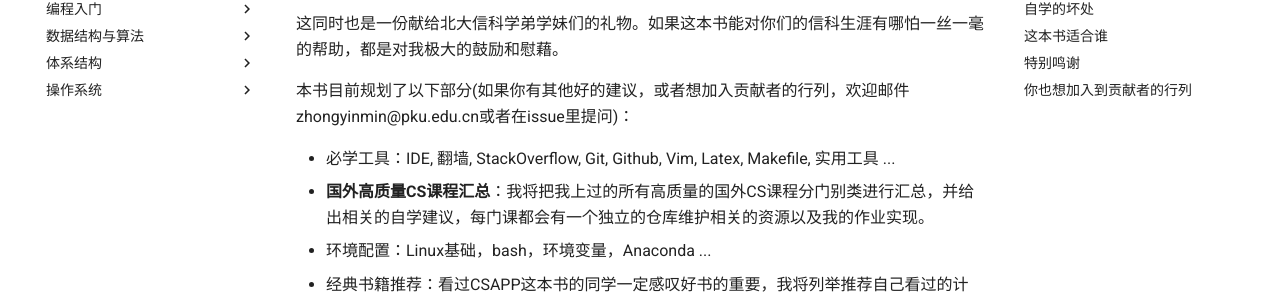
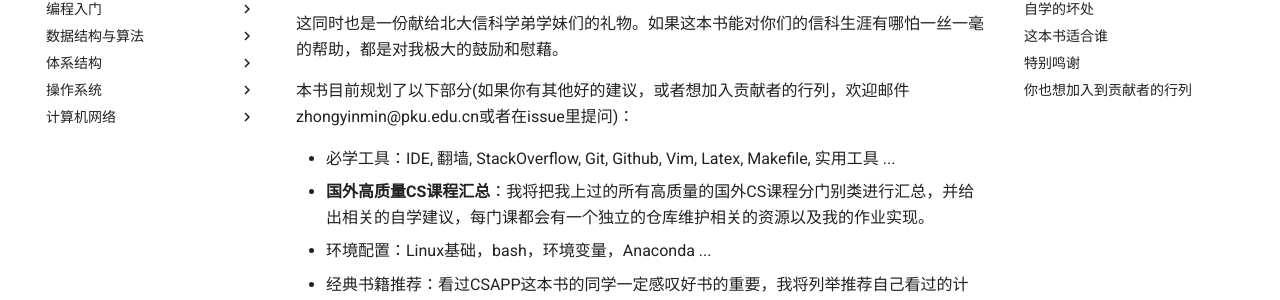
Before and after one commit to PKUFlyingPig/cs-self-learning, an MkDocs documentation site: the page built from docs/index.md, in a window 1280 px wide. Shown: the part 210-510 px from the top of the page. Built offline with MkDocs 1.6.1 and Material for MkDocs 9.7.7, drawn with Linux system fonts in a browser that asks for light colours; comment, search, counter and statistics services are not loaded.

Commit message:
add computer network

```diff
--- a/mkdocs.yml
+++ b/mkdocs.yml
@@ -29,3 +29,6 @@ nav:
   - 操作系统:
     - 'MIT 6.S081: Operating System Engineering': '操作系统/MIT6.S081.md'
     - 'CS162: Operating System': '操作系统/CS162.md'
+  - 计算机网络:
+    - 'Computer Networking: A Top-Down Approach': '计算机网络/topdown.md'
+    - 'CS144: Computer Network': '计算机网络/CS144.md'
```
